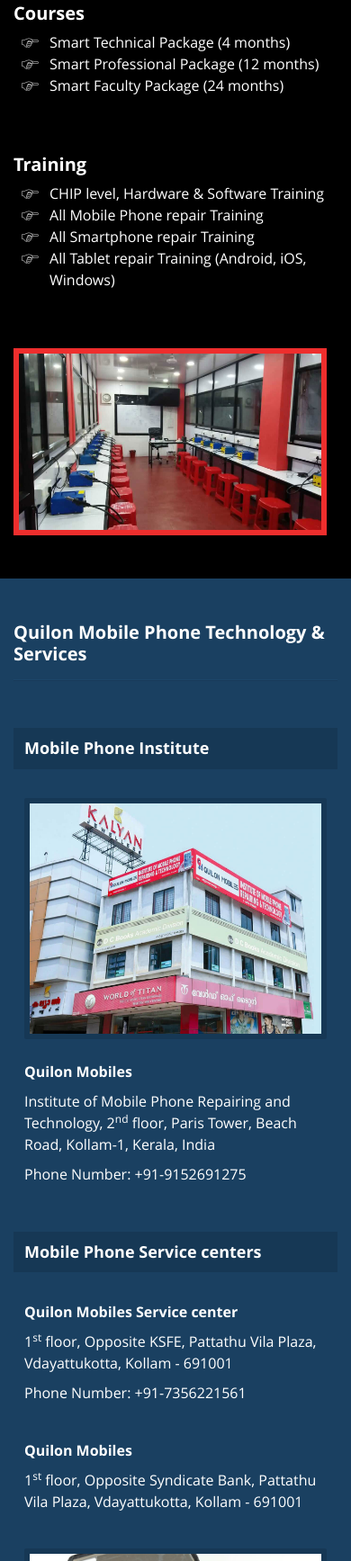
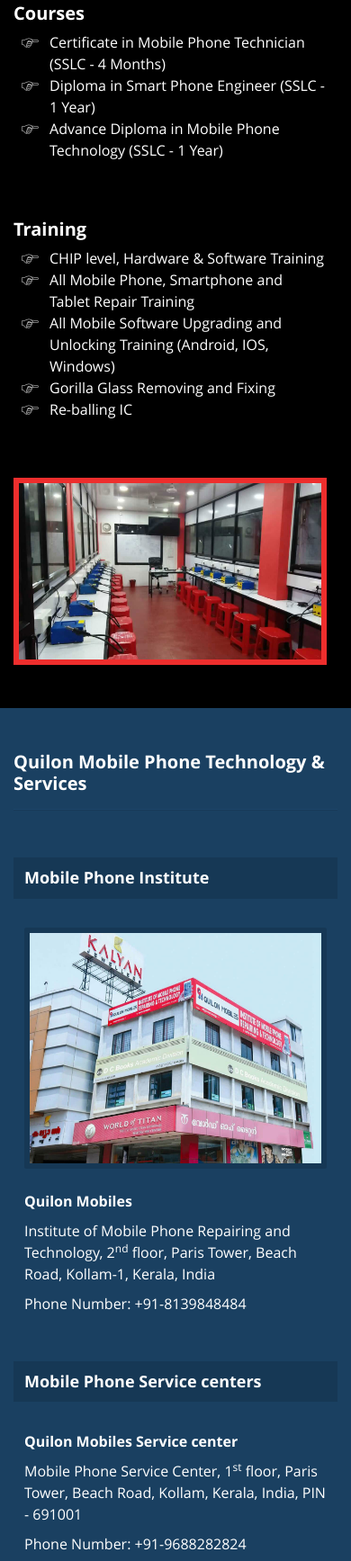
Before and after one commit to QuilonMobiles/quilonmobiles.github.io, a plain HTML site: page services.html in a window 390 px wide. Shown: the part 1015-2750 px from the top of the page at 90% size. Drawn offline with Linux system fonts and the light colour scheme.

Commit message:
phone number and container designs updates
phone number and container designs updated

```diff
--- a/services.html
+++ b/services.html
@@ -79,9 +79,9 @@
           <div class="QLMob_Institute_2">
             <h3>Courses</h3>
             <ul>
-              <li>Smart Technical Package (4 months)</li>
-              <li>Smart Professional Package (12 months)</li>
-              <li>Smart Faculty Package (24 months)</li>
+		<li>Certificate in Mobile Phone Technician (SSLC - 4 Months)</li>
+		<li>Diploma in Smart Phone Engineer (SSLC - 1 Year)</li>
+		<li>Advance Diploma in Mobile Phone Technology (SSLC - 1 Year)</li>
             </ul>
           </div>
         </div>
@@ -89,10 +89,11 @@
           <div class="QLMob_Institute_2">
             <h3>Training</h3>
             <ul>
-              <li>CHIP level, Hardware &amp; Software Training</li>
-              <li>All Mobile Phone repair Training</li>
-              <li>All Smartphone repair Training</li>
-              <li>All Tablet repair Training (Android, iOS, Windows)</li>
+		<li>CHIP level, Hardware & Software Training</li>
+		<li>All Mobile Phone, Smartphone and Tablet Repair Training</li>
+		<li>All Mobile Software Upgrading and Unlocking Training (Android, IOS, Windows)</li>
+		<li>Gorilla Glass Removing and Fixing</li>
+		<li>Re-balling IC</li>
             </ul>
           </div>
         </div>
@@ -128,7 +129,7 @@
             <address>
             <p><strong>Quilon Mobiles</strong></p>
             <p>Institute of Mobile Phone Repairing and Technology, 2<sup>nd</sup> floor, Paris Tower, Beach Road, Kollam-1, Kerala, India</p>
-            <p>Phone Number: <a href="tel:+919152691275">+91-9152691275</a></p>
+            <p>Phone Number: <a href="tel:00918139848484">+91-8139848484</a></p>
             </address>
           </div>
         </div>
@@ -143,19 +144,21 @@
           <div class="QLMob_Techno_2_1">
             <address>
             <p><strong>Quilon Mobiles Service center</strong></p>
-            <p>1<sup>st</sup> floor, Opposite KSFE, Pattathu Vila Plaza, Vdayattukotta, Kollam - 691001</p>
-            <p>Phone Number: <a href="tel:+917356221561">+91-7356221561</a></p>
+	    <p>Mobile Phone Service Center, 1<sup>st</sup> floor, Paris Tower, Beach Road, Kollam, Kerala, India, PIN - 691001</p>
+            <p>Phone Number: <a href="tel:00919688282824">+91-9688282824</a></p>
             </address>
           </div>
         </div>
-        <div class="col-sm-6">
+	    </div>
+	      <div class="row">
+<!--         <div class="col-sm-6">
           <div class="QLMob_Techno_2_1">
             <address>
             <p><strong>Quilon Mobiles</strong></p>
             <p>1<sup>st</sup> floor, Opposite Syndicate Bank, Pattathu Vila Plaza, Vdayattukotta, Kollam - 691001</p>
             </address>
           </div>
-        </div>
+        </div> -->
         <div class="col-sm-4">
           <div class="QLMob_Techno_2"> <img src="images/quilon_mobiles/1.jpg" width="720" height="400" alt="Mobile Phone Services - Quilon Mobiles"></div>
         </div>
```
